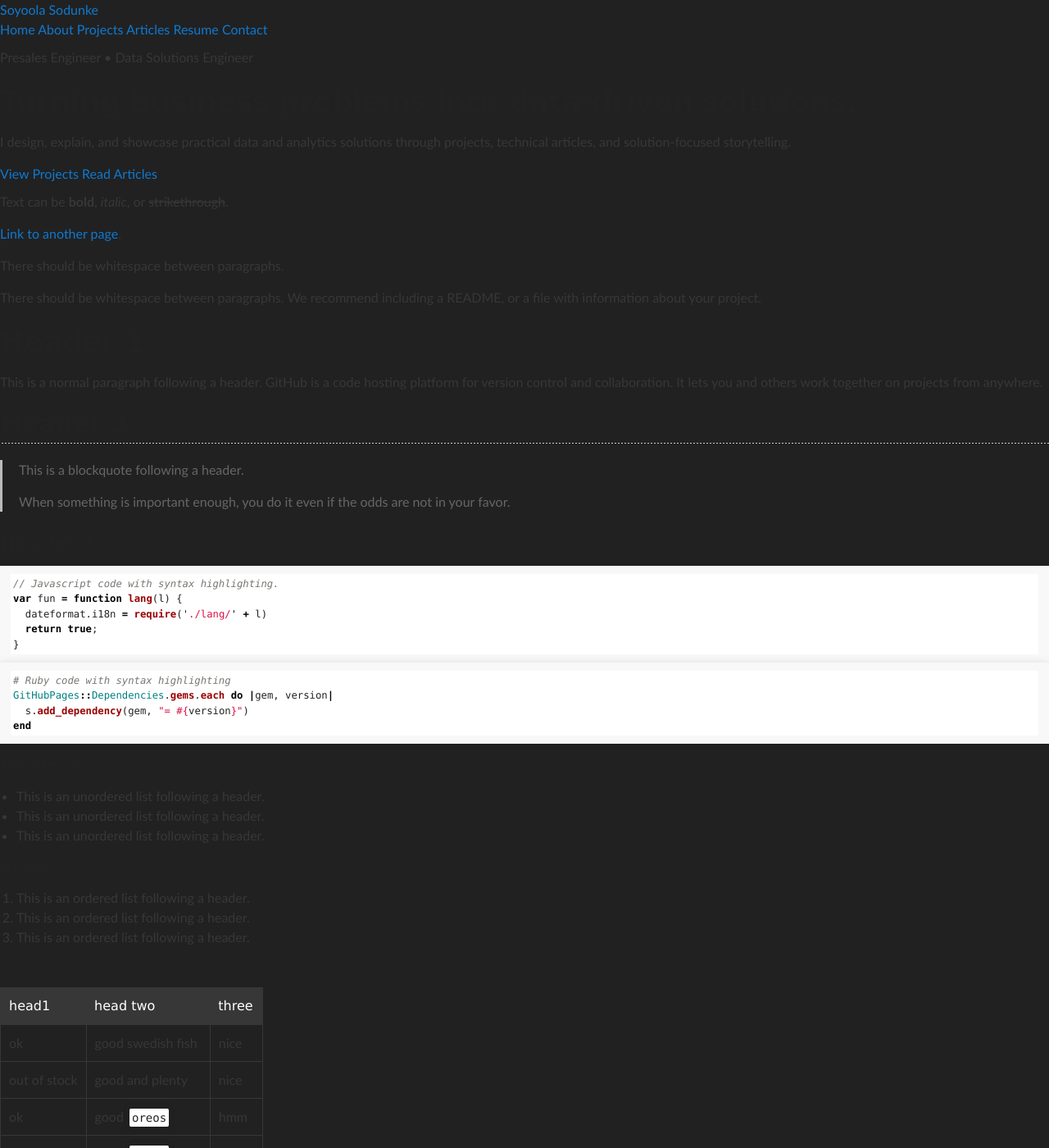
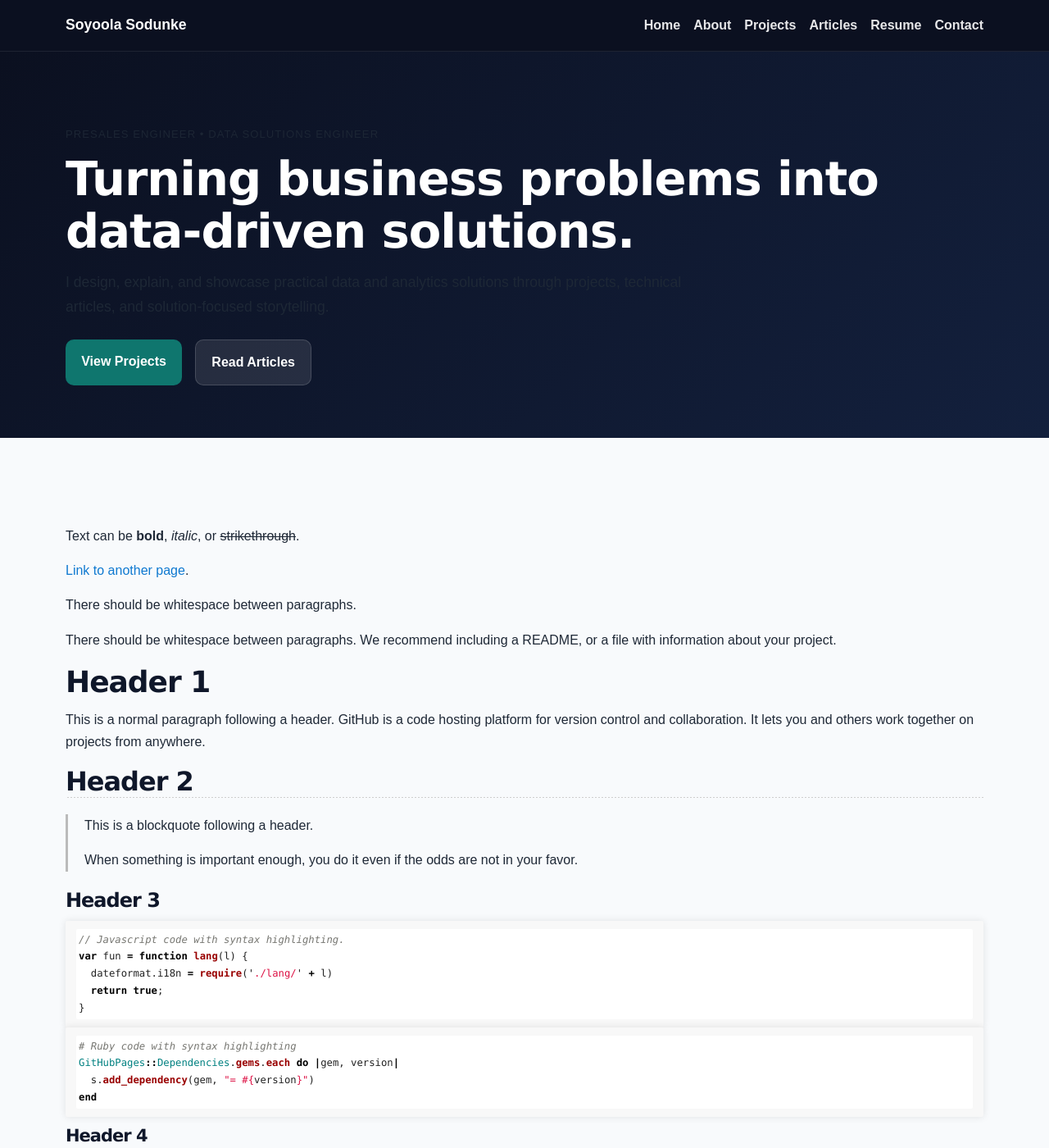
Before and after one commit to soyoolasodunke/soyoolasodunke.github.io, a Jekyll site: the page built from index.md, in a window 1280 px wide and 1400 px high. Shown: the whole window at 82% size. Built offline with Jekyll 4.4.1, drawn with Linux system fonts in a browser that asks for light colours.

Commit message:
Add base styles and layout for the site

```diff
--- a/assets/css/style.scss
+++ b/assets/css/style.scss
@@ -2,3 +2,205 @@
 ---
 
 @import "jekyll-theme-slate";
+
+/* ---------- Base ---------- */
+:root {
+  --bg: #0b1020;
+  --surface: #11182d;
+  --card: #ffffff;
+  --text: #1f2937;
+  --muted: #6b7280;
+  --brand: #0f766e;
+  --brand-dark: #115e59;
+  --accent: #2563eb;
+  --border: #e5e7eb;
+  --heading: #0f172a;
+  --white: #ffffff;
+  --max-width: 1120px;
+}
+
+* {
+  box-sizing: border-box;
+}
+
+body {
+  font-family: Arial, Helvetica, sans-serif;
+  line-height: 1.7;
+  color: var(--text);
+  background: #f8fafc;
+  margin: 0;
+}
+
+.container {
+  width: min(100% - 2rem, var(--max-width));
+  margin-inline: auto;
+}
+
+/* ---------- Header ---------- */
+.site-header {
+  background: var(--bg);
+  border-bottom: 1px solid rgba(255,255,255,0.08);
+  position: sticky;
+  top: 0;
+  z-index: 50;
+}
+
+.site-header .container {
+  display: flex;
+  justify-content: space-between;
+  align-items: center;
+  padding: 1rem 0;
+}
+
+.site-brand {
+  color: var(--white);
+  font-weight: 700;
+  text-decoration: none;
+  font-size: 1.1rem;
+}
+
+.site-nav {
+  display: flex;
+  gap: 1rem;
+  flex-wrap: wrap;
+}
+
+.site-nav a {
+  color: rgba(255,255,255,0.9);
+  text-decoration: none;
+  font-weight: 600;
+}
+
+.site-nav a:hover {
+  color: var(--white);
+}
+
+/* ---------- Hero ---------- */
+.hero {
+  background: linear-gradient(135deg, #0b1020, #13203d);
+  color: var(--white);
+  padding: 5rem 0 4rem;
+}
+
+.eyebrow {
+  text-transform: uppercase;
+  letter-spacing: 0.08em;
+  font-size: 0.82rem;
+  opacity: 0.85;
+  margin-bottom: 0.75rem;
+}
+
+.hero h1 {
+  font-size: clamp(2rem, 5vw, 3.6rem);
+  line-height: 1.1;
+  margin-bottom: 1rem;
+  color: var(--white);
+}
+
+.hero-text {
+  max-width: 760px;
+  font-size: 1.1rem;
+  opacity: 0.95;
+}
+
+.hero-actions {
+  margin-top: 1.5rem;
+  display: flex;
+  gap: 1rem;
+  flex-wrap: wrap;
+}
+
+.btn-primary,
+.btn-secondary {
+  display: inline-block;
+  padding: 0.85rem 1.2rem;
+  border-radius: 10px;
+  font-weight: 700;
+  text-decoration: none;
+}
+
+.btn-primary {
+  background: var(--brand);
+  color: var(--white);
+}
+
+.btn-primary:hover {
+  background: var(--brand-dark);
+}
+
+.btn-secondary {
+  background: rgba(255,255,255,0.1);
+  color: var(--white);
+  border: 1px solid rgba(255,255,255,0.15);
+}
+
+/* ---------- Main content ---------- */
+.site-content {
+  padding: 3rem 0 4rem;
+}
+
+h1, h2, h3, h4 {
+  color: var(--heading);
+  line-height: 1.25;
+}
+
+p, li {
+  color: var(--text);
+}
+
+section {
+  margin-bottom: 3rem;
+}
+
+/* ---------- Cards ---------- */
+.card-grid {
+  display: grid;
+  grid-template-columns: repeat(auto-fit, minmax(280px, 1fr));
+  gap: 1.25rem;
+}
+
+.card {
+  background: var(--card);
+  border: 1px solid var(--border);
+  border-radius: 16px;
+  padding: 1.25rem;
+  box-shadow: 0 8px 24px rgba(15, 23, 42, 0.05);
+}
+
+.card h3 {
+  margin-top: 0;
+}
+
+.card .meta {
+  color: var(--muted);
+  font-size: 0.95rem;
+}
+
+/* ---------- Article content ---------- */
+.post-meta {
+  color: var(--muted);
+  margin-bottom: 1rem;
+}
+
+img {
+  max-width: 100%;
+  height: auto;
+  border-radius: 12px;
+}
+
+/* ---------- Footer ---------- */
+.site-footer {
+  background: #ffffff;
+  border-top: 1px solid var(--border);
+  padding: 2rem 0;
+  color: var(--muted);
+}
+
+/* ---------- Responsive ---------- */
+@media (max-width: 768px) {
+  .site-header .container {
+    align-items: flex-start;
+    flex-direction: column;
+    gap: 0.75rem;
+  }
+}
```
